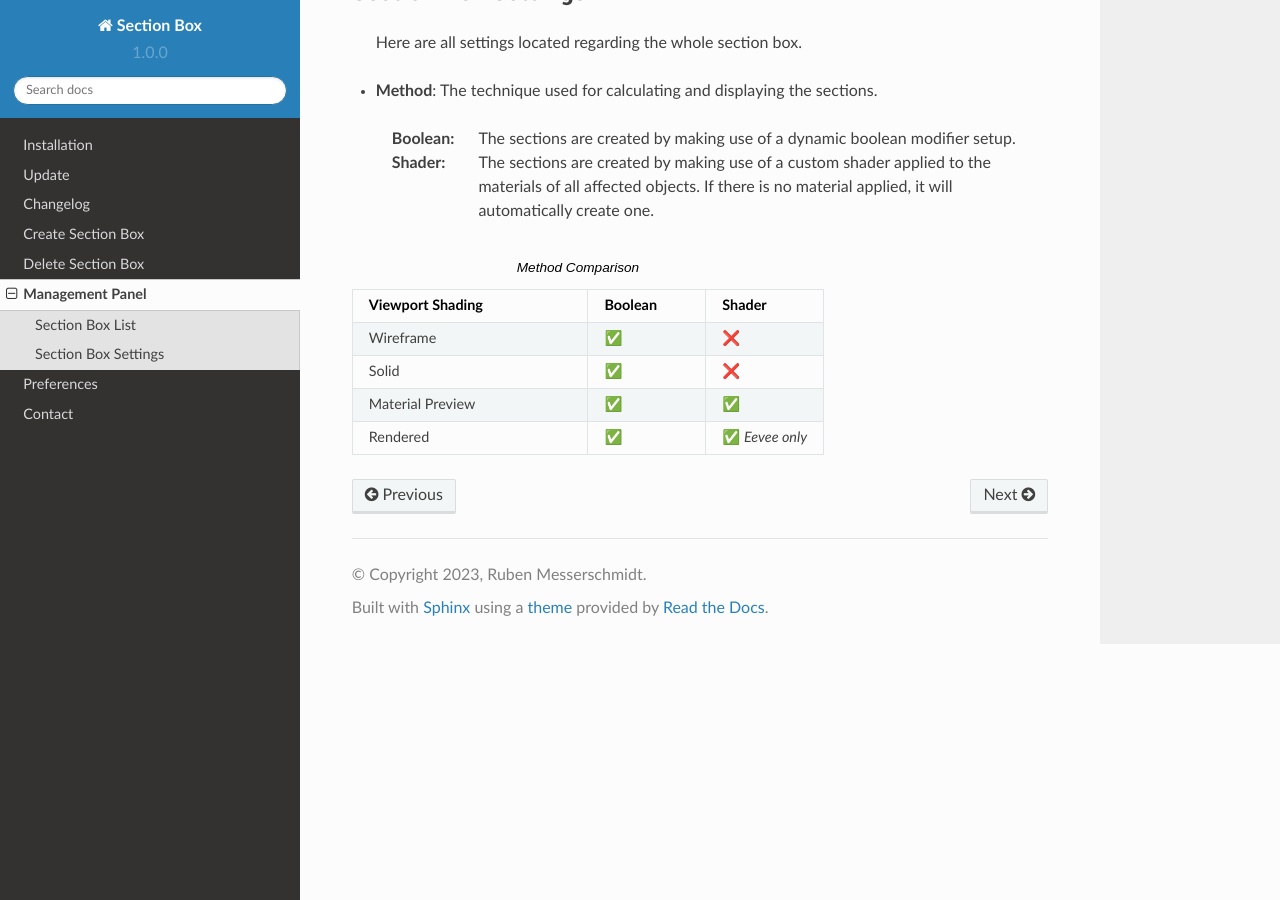
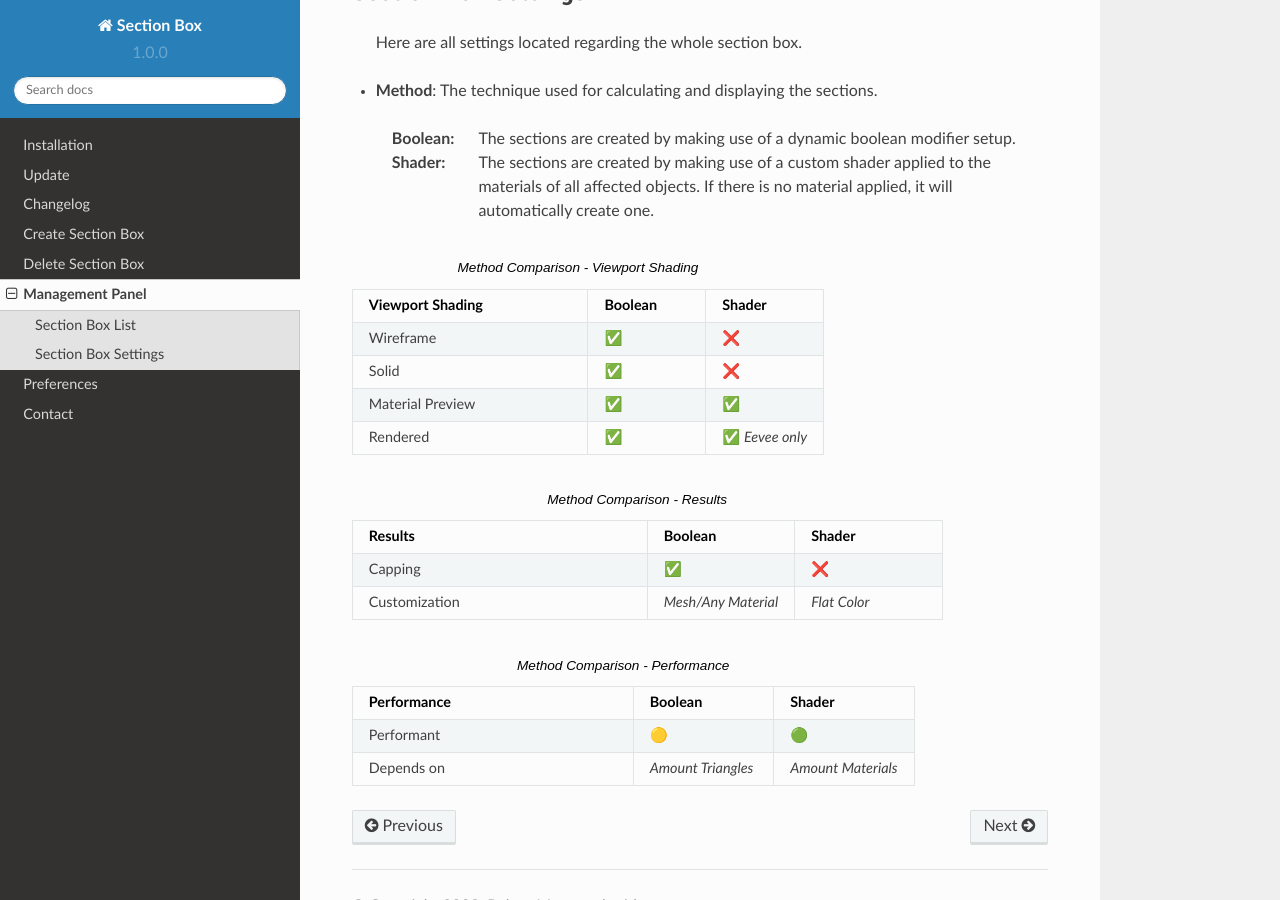
Before and after one commit to rubenmesserschmidt/Section-Box_docs, a Sphinx documentation site: the page built from docs/source/management_panel.rst, in a window 1280 px wide and 900 px high, scrolled down 1009 px. Built offline with Sphinx 7.4.7 and the Read the Docs theme 2.0.0, drawn with Linux system fonts in a browser that asks for light colours.

Commit message:
added sb settings

```diff
--- a/docs/source/management_panel.rst
+++ b/docs/source/management_panel.rst
@@ -45,7 +45,7 @@ Section Box Settings
 
  :Shader: The sections are created by making use of a custom shader applied to the materials of all affected objects. If there is no material applied, it will automatically create one.
 
-.. list-table:: Method Comparison
+.. list-table:: Method Comparison - Viewport Shading
    :widths: 50 25 25
    :header-rows: 1
 
@@ -64,3 +64,33 @@ Section Box Settings
    * - Rendered
      - ✅
      - ✅ *Eevee only*
+
+
+.. list-table:: Method Comparison - Results
+   :widths: 50 25 25
+   :header-rows: 1
+
+   * - Results
+     - Boolean
+     - Shader
+   * - Capping
+     - ✅
+     - ❌
+   * - Customization
+     - *Mesh/Any Material*
+     - *Flat Color*
+
+
+.. list-table:: Method Comparison - Performance
+   :widths: 50 25 25
+   :header-rows: 1
+
+   * - Performance
+     - Boolean
+     - Shader
+   * - Performant
+     - 🟡
+     - 🟢
+   * - Depends on
+     - *Amount Triangles*
+     - *Amount Materials*
```
